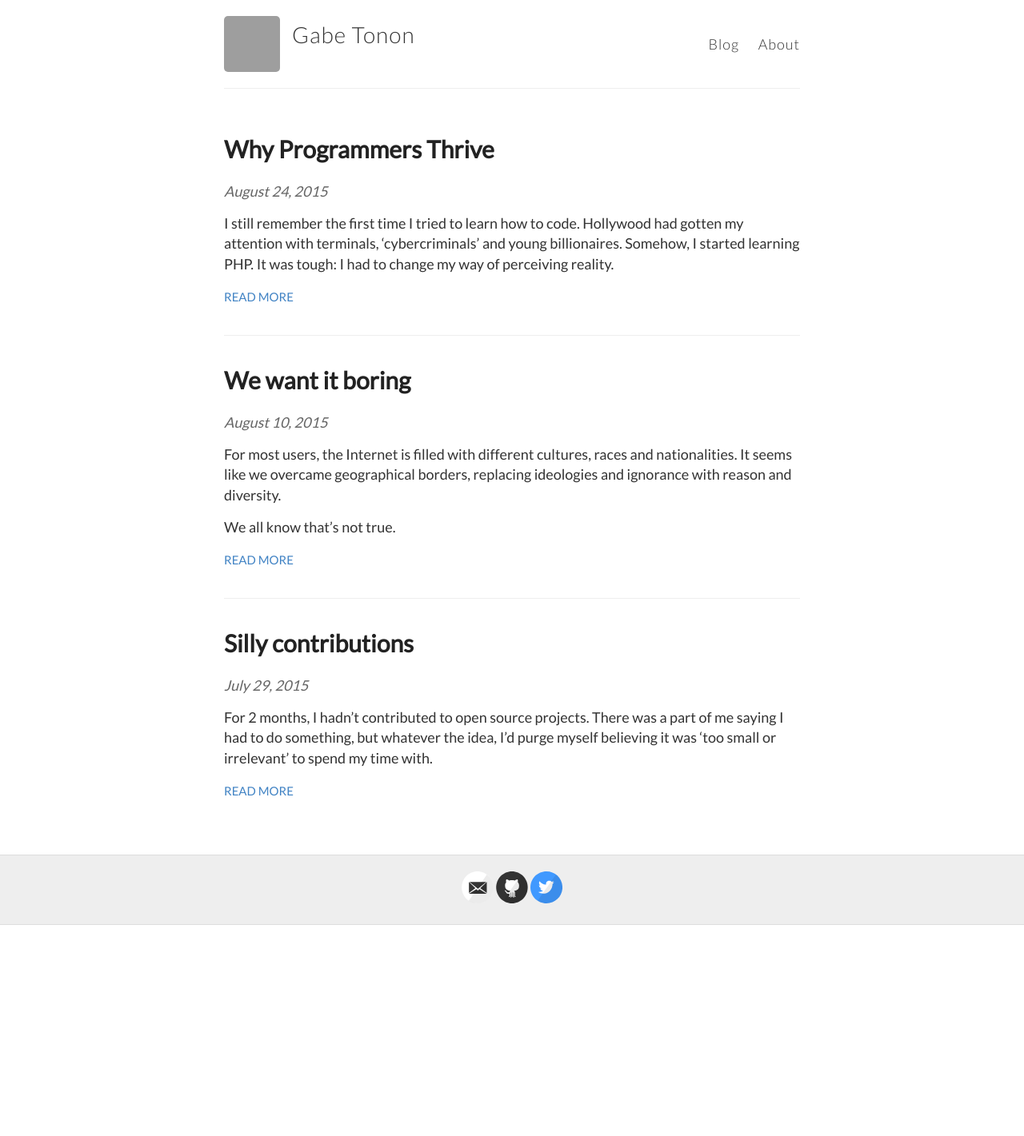
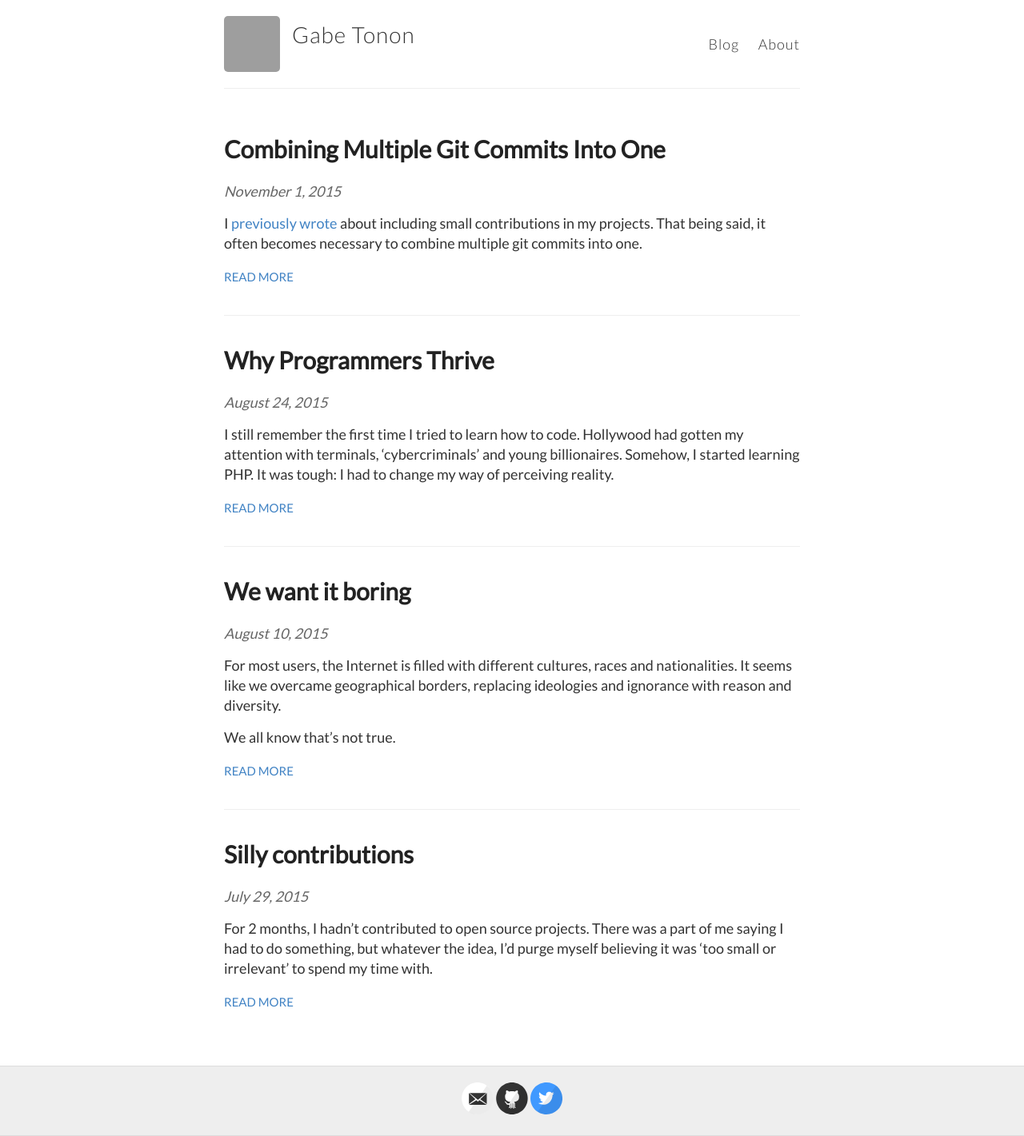
Before and after one commit to gaapt/gaapt.github.io, a Jekyll site: the page built from index.html, in a window 1280 px wide. Shown: the whole page at 80% size. Built offline with Jekyll 4.4.1, drawn with Linux system fonts in a browser that asks for light colours; Markdown is read by kramdown in place of the engine named in the settings; before the commit the page ends 1157 px from its top, so only the background shows below that; some of the changed lines change nothing that is shown; grey boxes are pictures that could not be loaded.

Commit message:
Add new post

````diff
--- a/_config.yml
+++ b/_config.yml
@@ -54,7 +54,7 @@ baseurl: ""
 #
 
 markdown: redcarpet
-highlighter: pygments
+highlighter: rouge
 permalink: /:title/
 
 # The release of Jekyll Now that you're using
--- /dev/null
+++ b/_posts/2015-11-01-Combining-Multiple-Git-Commits-Into-One.md
@@ -0,0 +1,93 @@
+---
+layout: post
+title: Combining Multiple Git Commits Into One
+---
+
+I [previously wrote](http://sumof.xyz/Silly-Contributions/) about including small contributions in my projects. That being said, it often becomes necessary to combine multiple git commits into one.
+
+Let's assume our multiples commits are located in the `features` branch:
+
+```bash
+git checkout features
+```
+
+To combine our commits, we will use the following structure:
+
+```bash
+git rebase -i features
+```
+
+A command similar to the following will be retrieved:
+
+```bash
+pick 3ksk4f0 My first commit
+pick d01jb3f My second commit
+pick gf0b3b0 My third commit
+
+# Rebase 9frt191..gf0b3b0 onto 9frt191
+#
+# Commands:
+#  p, pick = use commit
+#  r, reword = use commit, but edit the commit message
+#  e, edit = use commit, but stop for amending
+#  s, squash = use commit, but meld into previous commit
+#  f, fixup = like "squash", but discard this commit's log message
+#  x, exec = run command (the rest of the line) using shell
+#
+# If you remove a line here THAT COMMIT WILL BE LOST.
+# However, if you remove everything, the rebase will be aborted.
+#
+```
+
+We then `pick` the first commit and `squash` subsequent commits:
+
+```bash
+pick 3ksk4f0 My first commit
+squash d01jb3f My second commit
+squash gf0b3b0 My third commit
+
+# Rebase 9frt191..gf0b3b0 onto 9frt191
+#
+# Commands:
+#  p, pick = use commit
+#  r, reword = use commit, but edit the commit message
+#  e, edit = use commit, but stop for amending
+#  s, squash = use commit, but meld into previous commit
+#  f, fixup = like "squash", but discard this commit's log message
+#  x, exec = run command (the rest of the line) using shell
+#
+# If you remove a line here THAT COMMIT WILL BE LOST.
+# However, if you remove everything, the rebase will be aborted.
+#
+```
+
+Save and close the editor. Following, another file will be retrieved, allowing you to modify the new commit's message:
+
+```bash
+# This is a combination of 4 commits.
+# The first commit's message is:
+First commit
+
+# This is the 2nd commit message:
+
+Second commit
+
+# This is the 3rd commit message:
+
+Third commit
+
+
+# Please enter the commit message for your changes. Lines starting
+# with '#' will be ignored, and an empty message aborts the commit.
+# Explicit paths specified without -i nor -o; assuming --only paths...
+# Not currently on any branch.
+# Changes to be committed:
+#   (use "git reset HEAD <file>..." to unstage)
+#
+#	new file:   LICENSE
+#	modified:   README.textile
+#	modified:   Rakefile
+#	modified:   bin/jekyll
+```
+
+After making desired changes, save the file and close the editor. Once you're done, your new squashed commit will be displayed.
````
Also changed, not shown: 1 other file.
